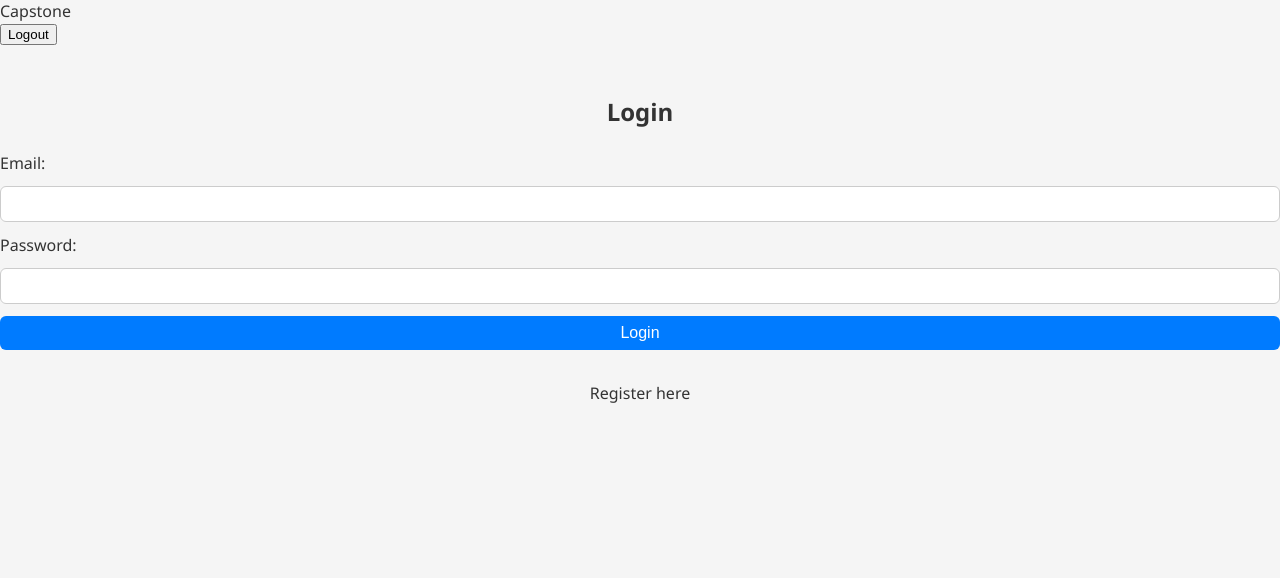
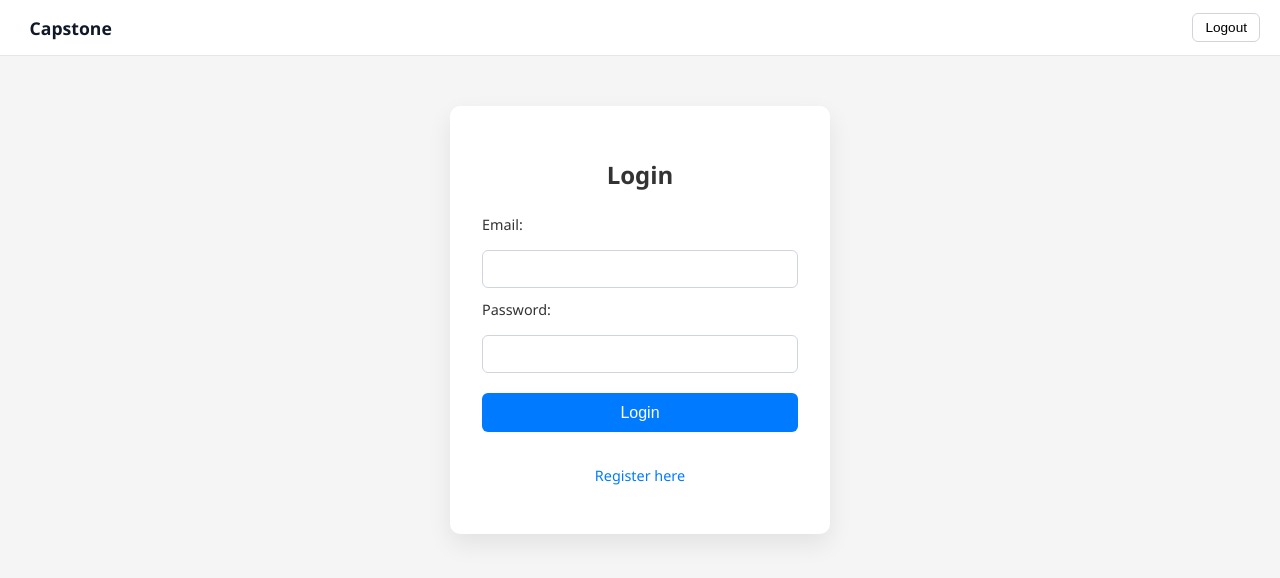
Before and after one commit to Nirvan004/Capstone, a React app in the folder frontend/: page /login in a window 1280 px wide. Shown: the top 578 px of the page. Built offline with nearby package versions, Linux system fonts and the light colour scheme; no server answers; the HTML template or start-up script is replaced by a standard one.

Commit message:
a ton of css changes

```diff
--- a/frontend/src/App.css
+++ b/frontend/src/App.css
@@ -51,3 +51,132 @@ form button {
 form button:hover {
   background-color: #0056b3;
 }
+
+
+body {
+  background-color: #f5f7fb;
+  color: #222;
+  font-family: system-ui, -apple-system, BlinkMacSystemFont, "Segoe UI",
+    Roboto, sans-serif;
+}
+
+form label {
+  font-size: 0.9rem;
+  font-weight: 500;
+  margin-bottom: 0.25rem;
+}
+
+form input {
+  padding: 0.6rem 0.75rem;
+  border-radius: 6px;
+  border: 1px solid #d0d5dd;
+  font-size: 0.95rem;
+}
+
+form input:focus {
+  outline: none;
+  border-color: #007bff;
+  box-shadow: 0 0 0 3px rgba(0, 123, 255, 0.15);
+}
+
+
+.login-container {
+  max-width: 380px;
+  margin: 6rem auto;
+  padding: 2rem;
+  background-color: #ffffff;
+  border-radius: 10px;
+  box-shadow: 0 10px 25px rgba(0, 0, 0, 0.08);
+}
+
+.error-message {
+  background-color: #fdecea;
+  color: #b42318;
+  padding: 0.75rem;
+  border-radius: 6px;
+  font-size: 0.9rem;
+  margin-bottom: 1rem;
+  text-align: center;
+}
+
+form button {
+  margin-top: 0.5rem;
+  padding: 0.65rem 1rem;
+  border-radius: 6px;
+  background-color: #007bff;
+  font-weight: 500;
+  transition: background-color 0.15s ease, transform 0.05s ease;
+}
+
+form button:hover:not(:disabled) {
+  background-color: #0056b3;
+}
+
+form button:active:not(:disabled) {
+  transform: translateY(1px);
+}
+
+form button:disabled {
+  opacity: 0.7;
+  cursor: not-allowed;
+}
+
+.login-container a {
+  color: #007bff;
+  text-decoration: none;
+  font-size: 0.9rem;
+}
+
+.login-container a:hover {
+  text-decoration: underline;
+}
+
+.navbar {
+  display: flex;
+  align-items: center;
+  justify-content: space-between;
+  height: 56px;
+  padding: 0 1.25rem;
+  background-color: #ffffff;
+  border-bottom: 1px solid #e5e7eb;
+}
+
+.navbar-logo {
+  font-size: 1.1rem;
+  font-weight: 600;
+  color: #111827;
+  text-decoration: none;
+  padding: 0.4rem 0.6rem;
+  border-radius: 6px;
+  transition: background-color 0.15s ease;
+}
+
+.navbar-logo:hover {
+  background-color: #f2f4f7;
+}
+
+.navbar-right {
+  display: flex;
+  align-items: center;
+  gap: 0.75rem;
+}
+
+.navbar-user {
+  font-size: 0.9rem;
+  color: #4b5563;
+}
+
+.navbar-right button {
+  padding: 0.4rem 0.75rem;
+  border-radius: 6px;
+  border: 1px solid #d1d5db;
+  background-color: #ffffff;
+  font-size: 0.85rem;
+  cursor: pointer;
+  transition: background-color 0.15s ease, border-color 0.15s ease;
+}
+
+.navbar-right button:hover {
+  background-color: #f9fafb;
+  border-color: #9ca3af;
+}
```
